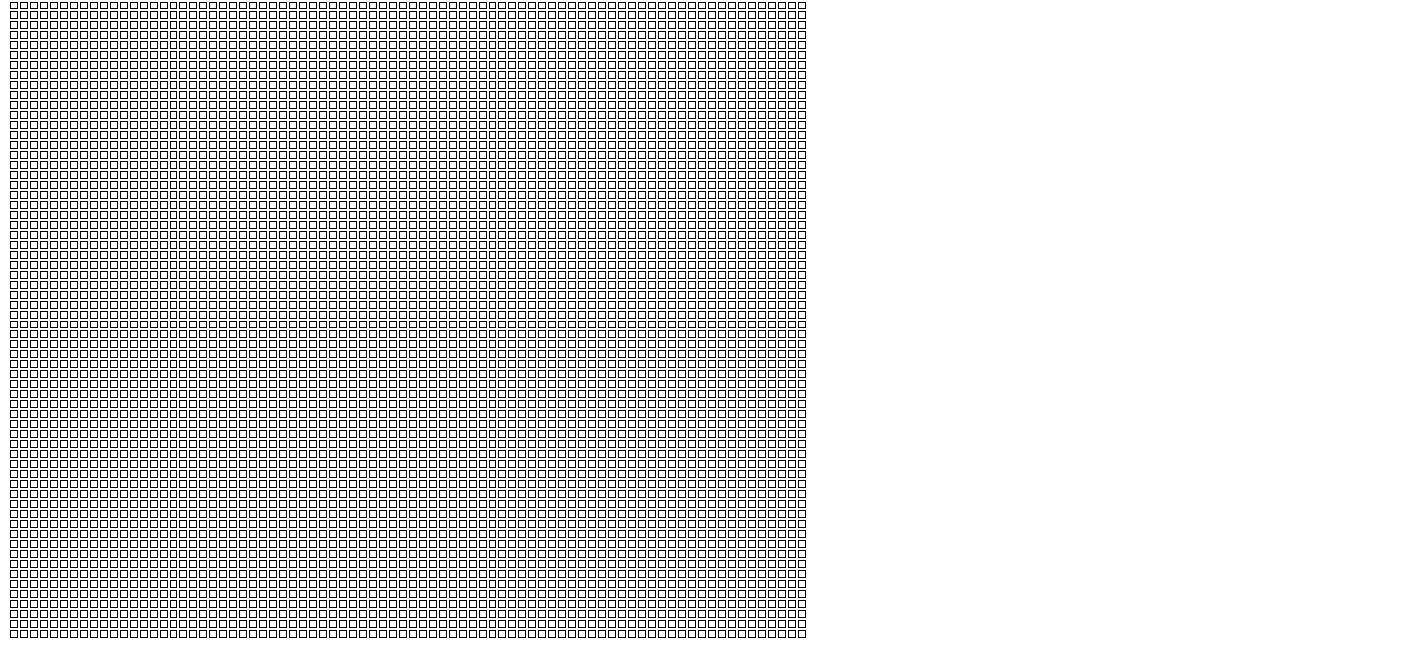
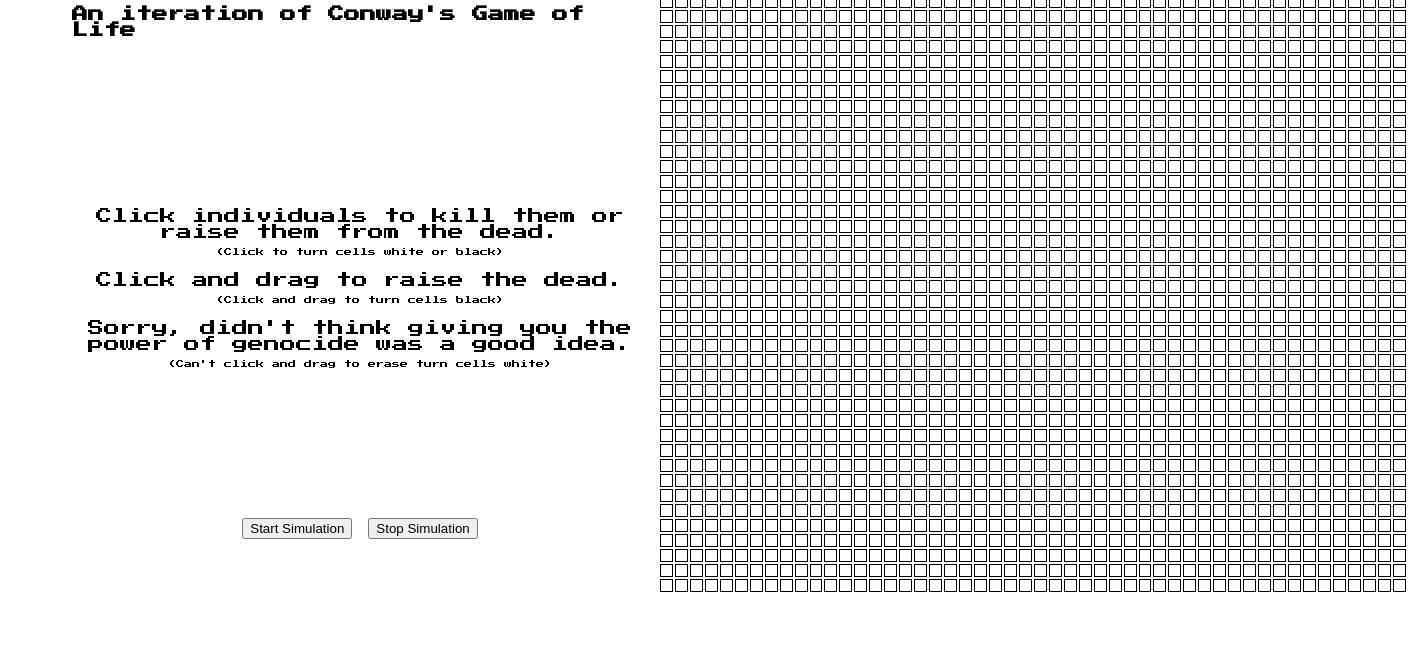
Before and after one commit to mskNeo/game-of-life, a plain HTML site: page index.html in a window 1280 px wide. Shown: the part 189-837 px from the top of the page, 1408 px wide, since content can reach past the window. After the commit the page ends 816 px from the top, so only its background shows below. Drawn offline with Linux system fonts and the light colour scheme; a web font is replaced by a local one.

Commit message:
styling and arrangement

```diff
--- a/index.html
+++ b/index.html
@@ -7,8 +7,35 @@
     <title>Game of Life</title>
 </head>
 <body>
-    <button id="start">Start Simulation</button>
-    <button id="stop">Stop Simulation</button>
-    <script src="./main.js"></script>
+    <div id="main">
+        <div class="content">
+            <div class="title">
+                <h1>Neo's Matrix of Life</h1>
+                <h4>An iteration of Conway's Game of Life</h4>
+            </div>
+
+            <div class="text">
+                <p>
+                    Click individuals to kill them or raise them from the dead.<br/>
+                    <span id="subtext">(Click to turn cells white or black)</span>
+                </p>
+                <p>
+                    Click and drag to raise the dead. <br/>
+                    <span id="subtext">(Click and drag to turn cells black)</span>
+                </p>
+                <p>Sorry, didn't think giving you the power of genocide was a good idea.<br/>
+                    <span id="subtext">(Can't click and drag to erase turn cells white)</span>
+                </p>
+            </div>
+            <div class="buttons">
+                <button id="start">Start Simulation</button>
+                <button id="stop">Stop Simulation</button>
+            </div>
+        </div>
+
+        <div id="boardArea"></div>
+
+        <script src="./main.js"></script>
+    </div>
 </body>
 </html>
--- a/main.js
+++ b/main.js
@@ -1,17 +1,17 @@
 const DEAD = 0;
 const ALIVE = 1;
-const rows = 80;
-const cols = 80;
-const cellSize = 10;
+const rows = 50;
+const cols = 50;
+const cellSize = 15;
 const startBtn = document.getElementById('start');
 const stopBtn = document.getElementById('stop');
+const boardArea = document.getElementById('boardArea');
 let drag = false;
 let lifeBoard = make2DArray(cols, rows);    // make board
 
 window.addEventListener('mousedown', () => {
     drag = true;
 })
-
 
 window.addEventListener('mouseup', () => {
     drag = false;
@@ -75,7 +75,7 @@
         }
     }
 
-    document.body.appendChild(table);   // add board to body
+    boardArea.appendChild(table);   // add board to body
 }
 
 /*
--- a/styles.css
+++ b/styles.css
@@ -1,3 +1,45 @@
+@import url('https://fonts.googleapis.com/css2?family=Handjet:wght@300&family=Press+Start+2P&display=swap');
+
+body {
+    font-family: 'Handjet', cursive;
+    font-family: 'Press Start 2P', cursive;
+}
+
+#main {
+    width: 100vw;
+    height: 100vh;
+    display: flex;
+    flex-flow: row wrap;
+    justify-content: center;
+    align-items: center;
+}
+
+#boardArea {
+    width: 45%;
+}
+
+.content {
+    width: 45%;
+    height: 80%;
+    padding: 10px;
+    display: flex;
+    flex-flow: column nowrap;
+    justify-content: space-between;
+    align-items: center;
+}
+
+.text {
+    text-align: center;
+}
+
+#subtext {
+    font-size: 8px;
+}
+
+.content h1 {
+    margin-bottom: 0;
+}
+
 .cell  {
     border: 1px solid black;
 }
```
